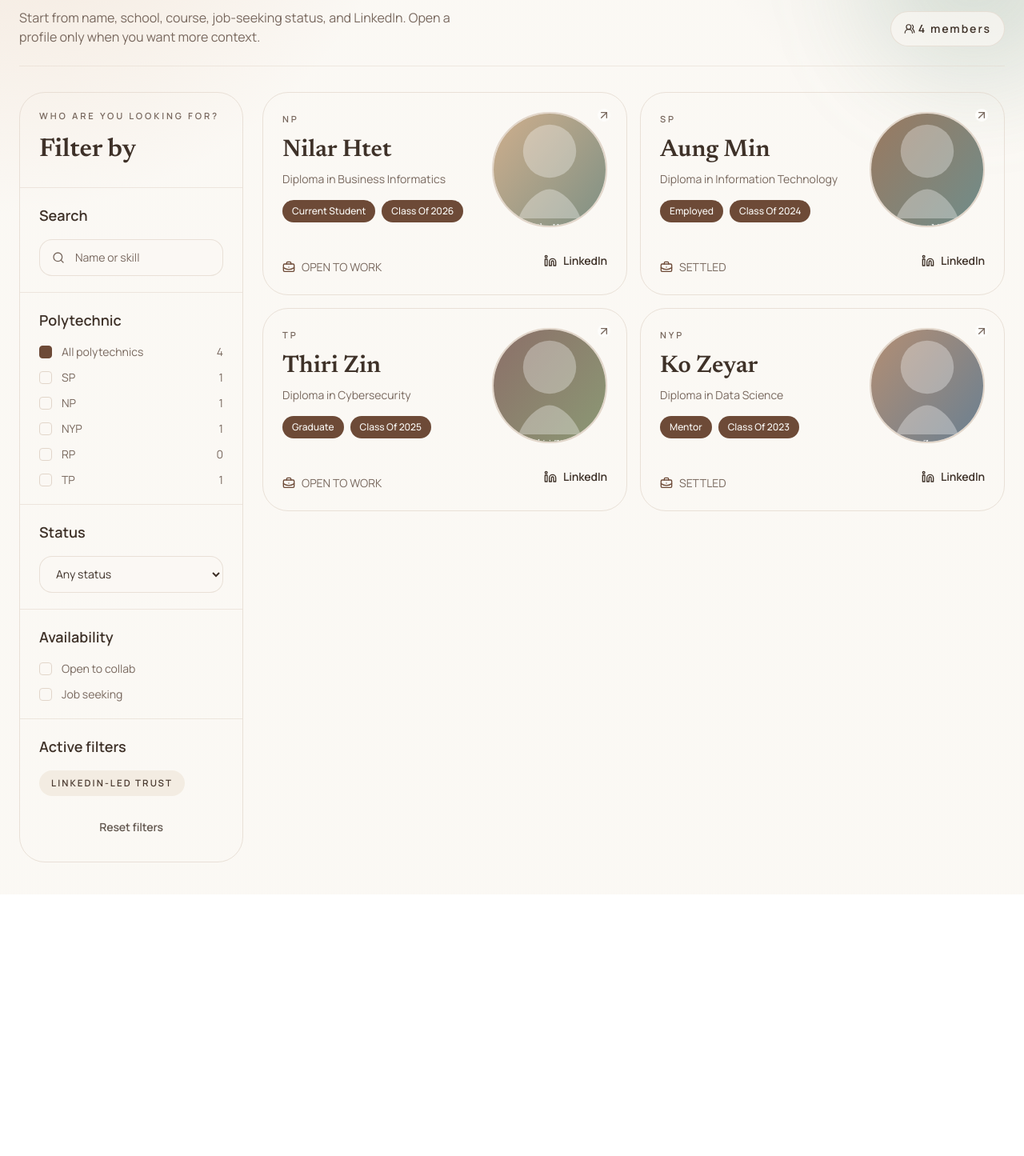
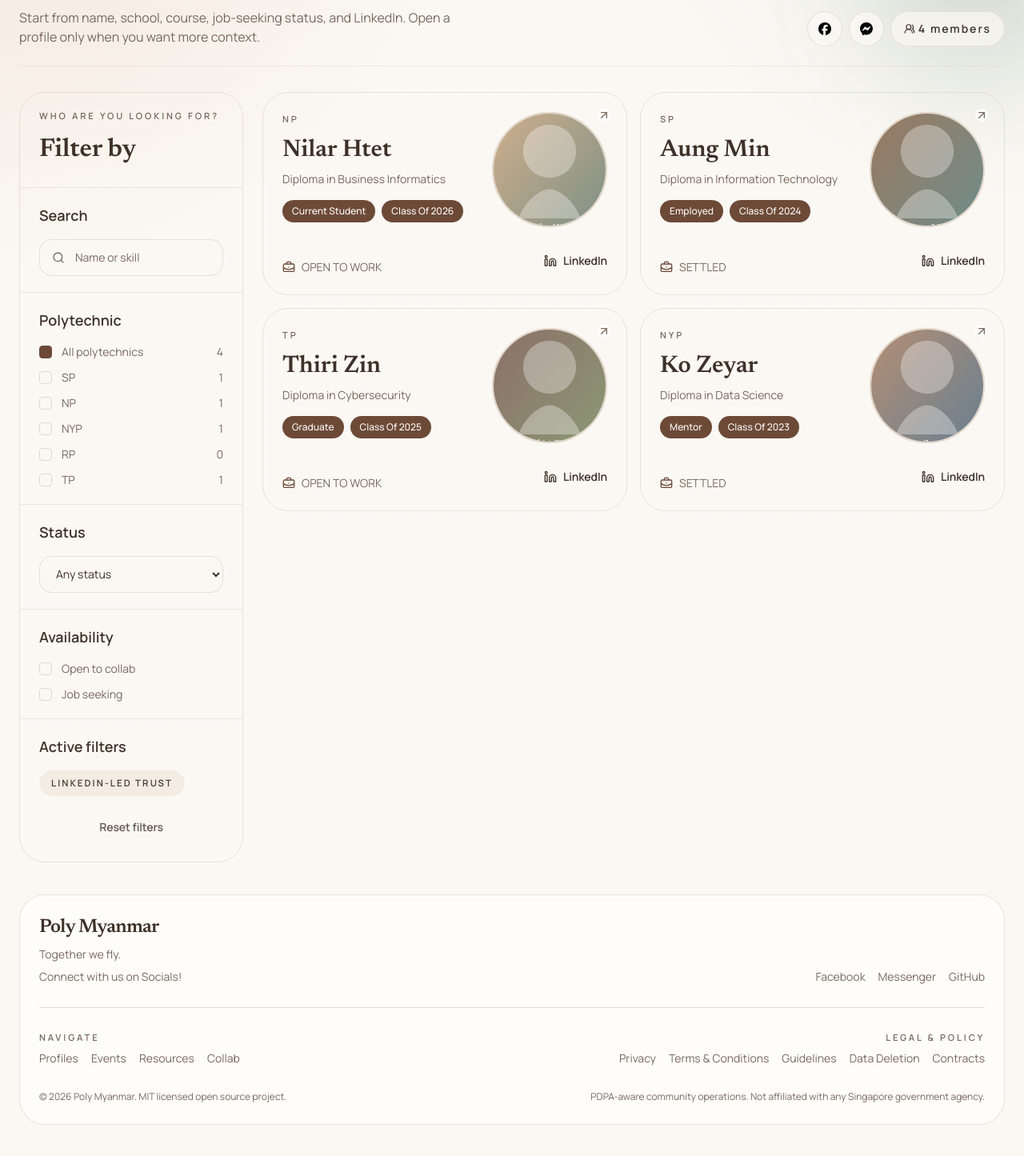
Before and after one commit to myriosMin/poly-myanmar-gc, a React (Vite) app in the folder apps/web/: page /profiles in a window 1280 px wide. Shown: the part 257-1702 px from the top of the page at 80% size. Before the commit the page ends 1375 px from the top, so only its background shows below. Built offline with nearby package versions, Linux system fonts and the light colour scheme.

Commit message:
UI: add footer and socials

```diff
--- a/apps/web/src/App.tsx
+++ b/apps/web/src/App.tsx
@@ -45,6 +45,7 @@ export default function App() {
   return (
     <BrowserRouter>
       <Routes>
+        <Route path="/" element={<Navigate replace to="/auth" />} />
         <Route
           path="/auth"
           element={
@@ -53,6 +54,8 @@ export default function App() {
             </PublicShell>
           }
         />
+        <Route path="/privacy" element={<Navigate replace to="/legal/privacy" />} />
+        <Route path="/terms" element={<Navigate replace to="/legal/terms" />} />
         <Route
           path="/pending-approval"
           element={
--- /dev/null
+++ b/apps/web/src/components/layout/header-social-links.tsx
@@ -0,0 +1,24 @@
+export function HeaderSocialLinks() {
+  return (
+    <div className="inline-flex items-center gap-2">
+      <a
+        href="https://www.facebook.com/share/g/1Aq9w2bpfh/"
+        target="_blank"
+        rel="noreferrer"
+        aria-label="Open Facebook group"
+        className="inline-flex h-11 w-11 items-center justify-center rounded-full border border-border/70 bg-background/80 transition hover:-translate-y-0.5 hover:bg-muted/70"
+      >
+        <img src="/Facebook.svg" alt="Facebook" className="h-4 w-4" />
+      </a>
+      <a
+        href="https://m.me/cm/AbbjLB5qe9-2wAm3/?send_source=cm%3Acopy_invite_link"
+        target="_blank"
+        rel="noreferrer"
+        aria-label="Open Messenger invite"
+        className="inline-flex h-11 w-11 items-center justify-center rounded-full border border-border/70 bg-background/80 transition hover:-translate-y-0.5 hover:bg-muted/70"
+      >
+        <img src="/Messenger.svg" alt="Messenger" className="h-4 w-4" />
+      </a>
+    </div>
+  )
+}
--- a/apps/web/src/components/layout/shell.tsx
+++ b/apps/web/src/components/layout/shell.tsx
@@ -13,6 +13,7 @@ import {
 } from 'lucide-react'
 import { Badge } from '@/components/ui/badge'
 import { Button } from '@/components/ui/button'
+import { SiteFooter } from '@/components/layout/site-footer'
 import { useTheme } from '@/app/theme'
 import { cn } from '@/lib/utils'
 
@@ -238,6 +239,8 @@ export function AppShell() {
         <main className="mx-auto w-full max-w-[1380px] flex-1 px-0 pt-8">
           <Outlet />
         </main>
+
+        <SiteFooter />
       </div>
     </div>
   )
@@ -281,6 +284,7 @@ export function PublicShell({ children }: { children: ReactNode }) {
           </div>
         </header>
         <div className="flex-1 pt-8">{children}</div>
+        <SiteFooter />
       </div>
     </div>
   )
--- /dev/null
+++ b/apps/web/src/components/layout/site-footer.tsx
@@ -0,0 +1,120 @@
+import { Link } from 'react-router-dom'
+import { Separator } from '@/components/ui/separator'
+import { cn } from '@/lib/utils'
+
+const primaryLinks = [
+  { to: '/profiles', label: 'Profiles' },
+  { to: '/events', label: 'Events' },
+  { to: '/resources', label: 'Resources' },
+  { to: '/collab', label: 'Collab' },
+]
+
+const legalLinks = [
+  { to: '/legal/privacy', label: 'Privacy' },
+  { to: '/legal/terms', label: 'Terms & Conditions' },
+  { to: '/legal/guidelines', label: 'Guidelines' },
+  { to: '/legal/deletion', label: 'Data Deletion' },
+  { to: '/legal/contracts', label: 'Contracts' },
+]
+
+const mobileLinks = [
+  { to: '/legal/privacy', label: 'Privacy' },
+  { to: '/legal/terms', label: 'Terms' },
+  { to: '/legal/guidelines', label: 'Guidelines' },
+]
+
+const externalLinks = [
+  { href: 'https://www.facebook.com/share/g/1Aq9w2bpfh/', label: 'Facebook' },
+  {
+    href: 'https://m.me/cm/AbbjLB5qe9-2wAm3/?send_source=cm%3Acopy_invite_link',
+    label: 'Messenger',
+  },
+  { href: 'https://github.com/myriosMin/poly-myanmar-gc', label: 'GitHub' },
+]
+
+function FooterLinkGroup({
+  links,
+  className,
+}: {
+  links: Array<{ to: string; label: string }>
+  className?: string
+}) {
+  return (
+    <div className={cn('flex flex-wrap items-center gap-x-4 gap-y-2 text-sm text-muted-foreground', className)}>
+      {links.map((item) => (
+        <Link key={item.to} to={item.to} className="transition hover:text-foreground">
+          {item.label}
+        </Link>
+      ))}
+    </div>
+  )
+}
+
+export function SiteFooter() {
+  return (
+    <footer className="mx-auto mt-10 w-full max-w-[1380px]">
+      <div className="surface-panel bg-card/90 p-5 md:p-6">
+        <div className="flex flex-col gap-6 md:gap-7">
+          <div className="flex flex-col justify-between gap-5 md:flex-row md:items-end">
+            <div className="space-y-2">
+              <p className="font-display text-2xl font-semibold tracking-[-0.03em]">Poly Myanmar</p>
+              <p className="text-sm text-muted-foreground">Together we fly.</p>
+              <p className="max-w-2xl text-sm text-muted-foreground">
+                Connect with us on Socials!
+              </p>
+            </div>
+
+            <div className="hidden max-w-[460px] justify-end gap-x-4 gap-y-2 text-sm text-muted-foreground sm:flex sm:flex-wrap">
+              {externalLinks.map((link) => (
+                <a
+                  key={link.href}
+                  href={link.href}
+                  target="_blank"
+                  rel="noreferrer"
+                  className="transition hover:text-foreground"
+                >
+                  {link.label}
+                </a>
+              ))}
+            </div>
+          </div>
+
+          <div className="space-y-3 sm:hidden">
+            <FooterLinkGroup links={mobileLinks} />
+            <div className="flex flex-wrap items-center gap-x-4 gap-y-2 text-sm text-muted-foreground">
+              {externalLinks.map((link) => (
+                <a
+                  key={link.href}
+                  href={link.href}
+                  target="_blank"
+                  rel="noreferrer"
+                  className="transition hover:text-foreground"
+                >
+                  {link.label}
+                </a>
+              ))}
+            </div>
+          </div>
+
+          <Separator className="bg-border/70" />
+
+          <div className="hidden grid-cols-2 gap-4 text-sm sm:grid md:grid-cols-[minmax(0,1fr)_minmax(0,1.2fr)]">
+            <div className="space-y-2">
+              <p className="section-kicker">Navigate</p>
+              <FooterLinkGroup links={primaryLinks} />
+            </div>
+            <div className="space-y-2 md:text-right">
+              <p className="section-kicker">Legal & Policy</p>
+              <FooterLinkGroup links={legalLinks} className="justify-start md:justify-end" />
+            </div>
+          </div>
+
+          <div className="flex flex-col gap-2 text-xs text-muted-foreground sm:flex-row sm:items-center sm:justify-between">
+            <p>© 2026 Poly Myanmar. MIT licensed open source project.</p>
+            <p>PDPA-aware community operations. Not affiliated with any Singapore government agency.</p>
+          </div>
+        </div>
+      </div>
+    </footer>
+  )
+}
--- a/apps/web/src/pages/collab-page.tsx
+++ b/apps/web/src/pages/collab-page.tsx
@@ -10,6 +10,7 @@ import { Label } from '@/components/ui/label'
 import { Select } from '@/components/ui/select'
 import { Textarea } from '@/components/ui/textarea'
 import { EmptyState } from '@/components/layout/empty-state'
+import { HeaderSocialLinks } from '@/components/layout/header-social-links'
 import { FullscreenModal, MobileDrawer } from '@/components/layout/overlay'
 import { PageHeader } from '@/components/layout/page-header'
 import type { CollabCreateInput } from '@/lib/domain'
@@ -230,6 +231,7 @@ export function CollabPage() {
         description="Filter the board by type, scan the essentials, and post a new collaboration only when you have clear context."
         actions={
           <>
+            <HeaderSocialLinks />
             <Badge variant="outline" className="h-11 px-4 text-sm normal-case tracking-[0.14em]">
               {filteredProjects.length} visible
             </Badge>
--- a/apps/web/src/pages/events-page.tsx
+++ b/apps/web/src/pages/events-page.tsx
@@ -4,6 +4,7 @@ import { CalendarDays, Filter, MapPin, Users, X } from 'lucide-react'
 import { Badge } from '@/components/ui/badge'
 import { Button } from '@/components/ui/button'
 import { EmptyState } from '@/components/layout/empty-state'
+import { HeaderSocialLinks } from '@/components/layout/header-social-links'
 import { MobileDrawer } from '@/components/layout/overlay'
 import { PageHeader } from '@/components/layout/page-header'
 import { mockApi } from '@/lib/mock-api'
@@ -117,6 +118,7 @@ export function EventsPage() {
         description="Keep the calendar useful: filter by type, scan the essentials, and commit without extra clutter."
         actions={
           <>
+            <HeaderSocialLinks />
             <Badge variant="outline" className="h-11 px-4 text-sm normal-case tracking-[0.14em]">
               {filteredEvents.length} visible
             </Badge>
--- a/apps/web/src/pages/legal-page.tsx
+++ b/apps/web/src/pages/legal-page.tsx
@@ -31,6 +31,26 @@ const content = {
       'Keep your identity and LinkedIn information accurate.',
       'Do not spam, harass, impersonate, or share malicious links.',
       'Keep resources and collaborations relevant to study, careers, hackathons, and open source work.',
+    ],
+  },
+  deletion: {
+    title: 'Account & Data Deletion',
+    eyebrow: 'Legal',
+    description: 'How members can request account and personal data deletion.',
+    sections: [
+      'You can request account removal, profile data deletion, and removal of optional links or collaboration listings through the admin support path.',
+      'We may retain minimal moderation and security audit records needed for abuse prevention and platform safety.',
+      'Requests should include your full name, Google sign-in email, and LinkedIn URL so admins can verify identity before action.',
+    ],
+  },
+  contracts: {
+    title: 'Shared Contracts',
+    eyebrow: 'Policy',
+    description: 'Platform constants and operational rules used across the product.',
+    sections: [
+      'Defines role, approval, moderation, and RSVP states used by the product and backend workflows.',
+      'Confirms core route and approval behavior for private member access and moderation consistency across admin channels.',
+      'Documents core product constraints, including no social feed, post comments, or in-app messaging in this release.',
     ],
   },
 } as const
--- a/apps/web/src/pages/profiles-page.tsx
+++ b/apps/web/src/pages/profiles-page.tsx
@@ -18,6 +18,7 @@ import { Button } from '@/components/ui/button'
 import { Input } from '@/components/ui/input'
 import { Select } from '@/components/ui/select'
 import { EmptyState } from '@/components/layout/empty-state'
+import { HeaderSocialLinks } from '@/components/layout/header-social-links'
 import { PageHeader } from '@/components/layout/page-header'
 import { mockApi } from '@/lib/mock-api'
 import { studentStatuses, type ProfileFilters } from '@/lib/domain'
@@ -483,6 +484,7 @@ export function ProfilesPage() {
         description="Start from name, school, course, job-seeking status, and LinkedIn. Open a profile only when you want more context."
         actions={
           <>
+            <HeaderSocialLinks />
             <Badge variant="outline" className="h-11 px-4 text-sm normal-case tracking-[0.14em]">
               <UsersRound className="mr-1 h-3.5 w-3.5" />
               {profilesQuery.data?.total ?? 0} members
--- a/apps/web/src/pages/resources-page.tsx
+++ b/apps/web/src/pages/resources-page.tsx
@@ -9,6 +9,7 @@ import { Input } from '@/components/ui/input'
 import { Label } from '@/components/ui/label'
 import { Textarea } from '@/components/ui/textarea'
 import { EmptyState } from '@/components/layout/empty-state'
+import { HeaderSocialLinks } from '@/components/layout/header-social-links'
 import { FullscreenModal, MobileDrawer } from '@/components/layout/overlay'
 import { PageHeader } from '@/components/layout/page-header'
 import type { ResourceSubmissionInput } from '@/lib/domain'
@@ -218,6 +219,7 @@ export function ResourcesPage() {
         description="Scan by category, open what matters, and post only resources another member would realistically reuse."
         actions={
           <>
+            <HeaderSocialLinks />
             <Badge variant="outline" className="h-11 px-4 text-sm normal-case tracking-[0.14em]">
               {filteredResources.length} visible
             </Badge>
```
Also changed, not shown: apps/web/public/Facebook.svg (added), apps/web/public/Messenger.svg (added), apps/web/vercel.json (added), 1 other file (tests, documents, lock files or other folders).
